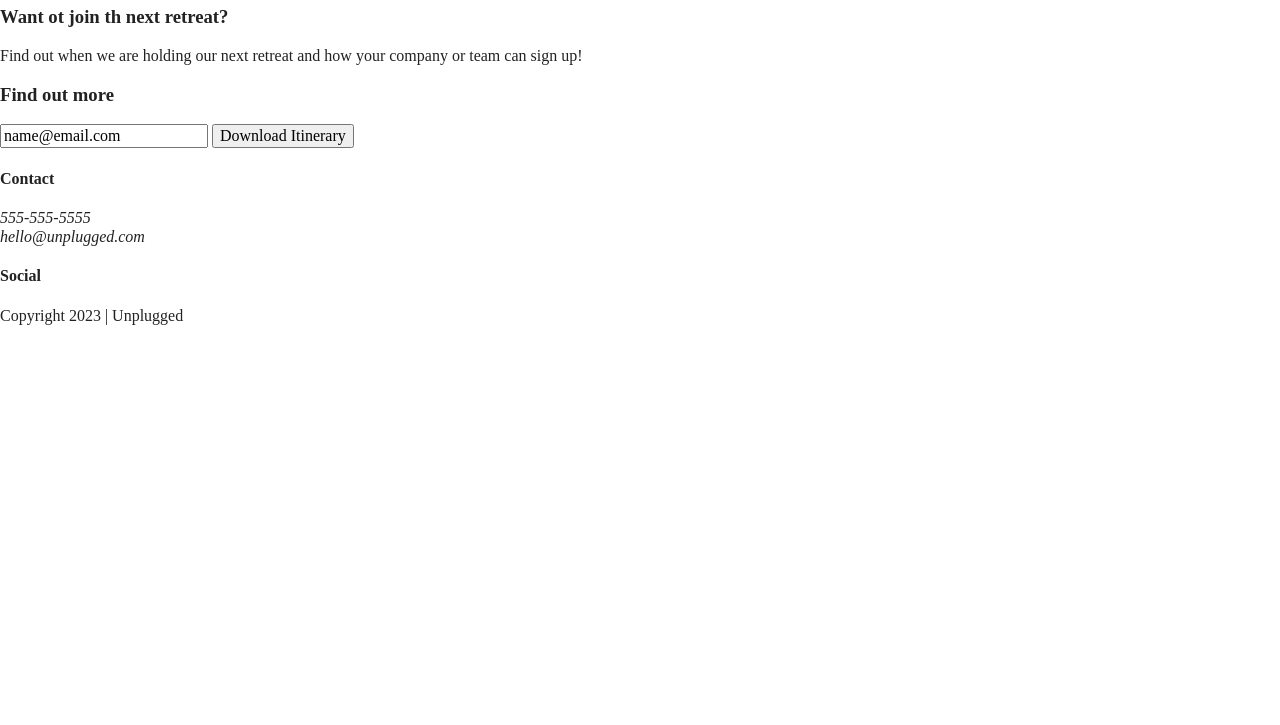
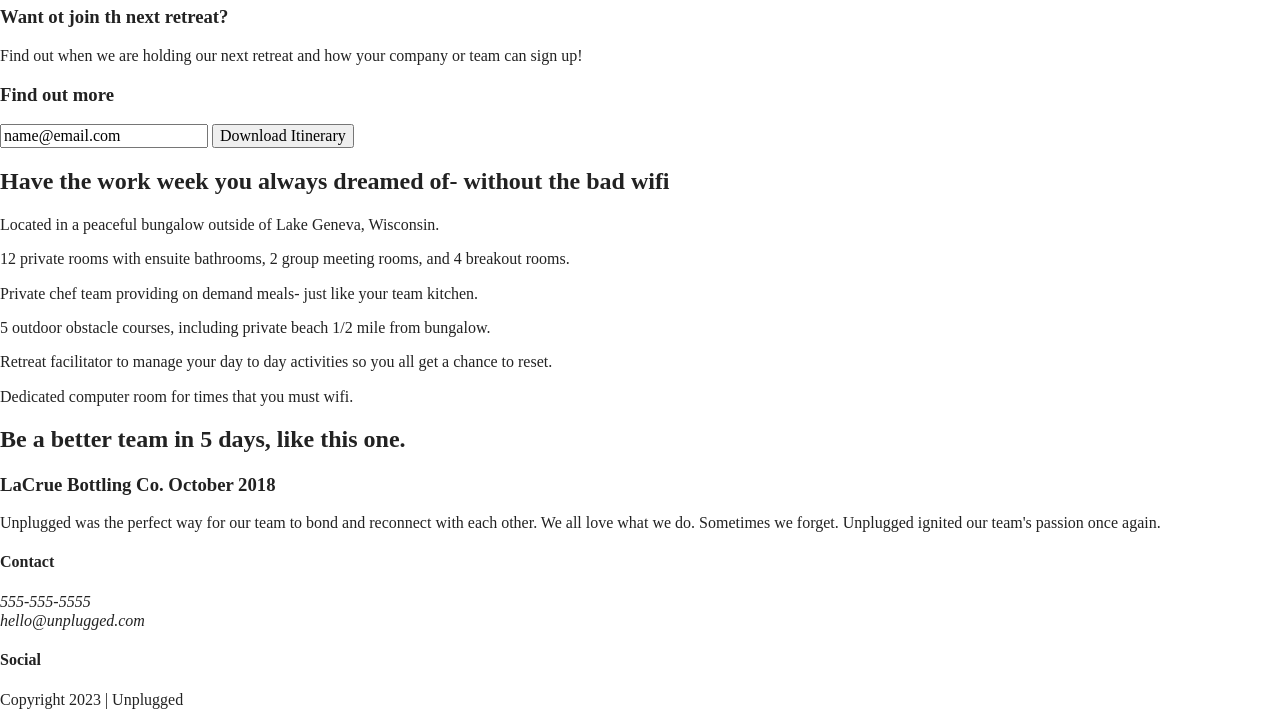
Before and after one commit to Dev-Wy/Unplugged, a website built with Parcel: page index.html in a window 1280 px wide. Shown: the part 234-959 px from the top of the page. Before the commit the page ends 800 px from the top, so only its background shows below. Built offline with nearby package versions, Linux system fonts and the light colour scheme.

Commit message:
Html for main body on hompage

```diff
--- a/index.html
+++ b/index.html
@@ -3,23 +3,24 @@
 
 <head>
   <meta charset="utf-8">
-  <title></title>
+  <title>Unplugged Retreat</title>
   <meta name="description" content="">
   <meta name="viewport" content="width=device-width, initial-scale=1">
-
+<!--below isnt in cheatsheet
   <meta property="og:title" content="">
   <meta property="og:type" content="">
   <meta property="og:url" content="">
   <meta property="og:image" content="">
-
+-->
   <link rel="manifest" href="site.webmanifest">
   <link rel="apple-touch-icon" href="icon.png">
   <!-- Place favicon.ico in the root directory -->
 
   <link rel="stylesheet" href="css/normalize.css">
   <link rel="stylesheet" href="css/main.css">
-
+<!--below isnt in cheatsheet
   <meta name="theme-color" content="#fafafa">
+-->
 </head>
 
 <body>
@@ -34,7 +35,7 @@
       <nav>
         <ul>
           <li><a href="faq/index.html" target="_blank" rel="noopener">FAQ</a></li>
-          <li><a href="about/index.html" target="_blank" rel="noopener">ABOUT</a></li>
+          <li><a href="about/index.html" target="_blank" rel="noopener">About</a></li>
         </ul>
       </nav>
     </div>
@@ -60,6 +61,50 @@
         </div>
       </div>
     </aside>
+
+    <section class="features">
+      <div class="content-wrapper">
+        <h2>Have the work week you always dreamed of- without the bad wifi</h2>
+        <div class="features-items">
+          <article>
+            <p class="fontawesome-icon"></p>
+            <p class="features-item-description"> Located in a peaceful bungalow outside of Lake Geneva, Wisconsin.</p>
+          </article>
+          <article>
+            <p class="fontawesome-icon"></p>
+            <p class="features-item-descrption"> 12 private rooms with ensuite bathrooms, 2 group meeting rooms, and 4 breakout rooms.</p>            </article>
+          <article>
+            <p class="fontawesome-icon"></p>
+            <p class="features-item-description"> Private chef team providing on demand meals- just like your team kitchen.</p>
+          </article>
+          <article>
+            <p class="fontawesome-icon"></p>
+            <p class="features-item-description"> 5 outdoor obstacle courses, including private beach 1/2 mile from bungalow.</p>
+          </article>
+          <article>
+            <p class="fontawesome-icon"></p>
+            <p class="features-item-description"> Retreat facilitator to manage your day to day activities so you all get a chance to reset.</p>
+          </article>
+          <article>
+            <p class="fontawesome-icon"></p>
+            <p class="features-item-description"> Dedicated computer room for times that you must wifi.</p>
+          </article>
+        </div>
+      </div>
+    </section>
+
+    <section class="reviews">
+      <div class="content-wrapper">
+        <h2>Be a better team in 5 days, like this one.</h2>
+        <article>
+          <div>
+            <h3>LaCrue Bottling Co. October 2018</h3>
+            <p> Unplugged was the perfect way for our team to bond and reconnect with each other. We all love what we do. Sometimes we forget. Unplugged ignited our team's passion once again.</p>
+          </div>
+        </article>
+      </div>
+    </section>
+
   </main>
 
   <footer>
```
